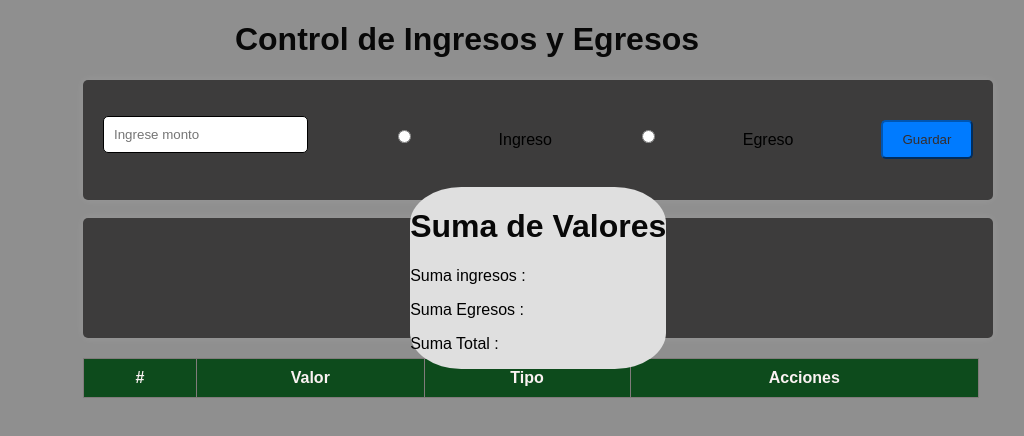
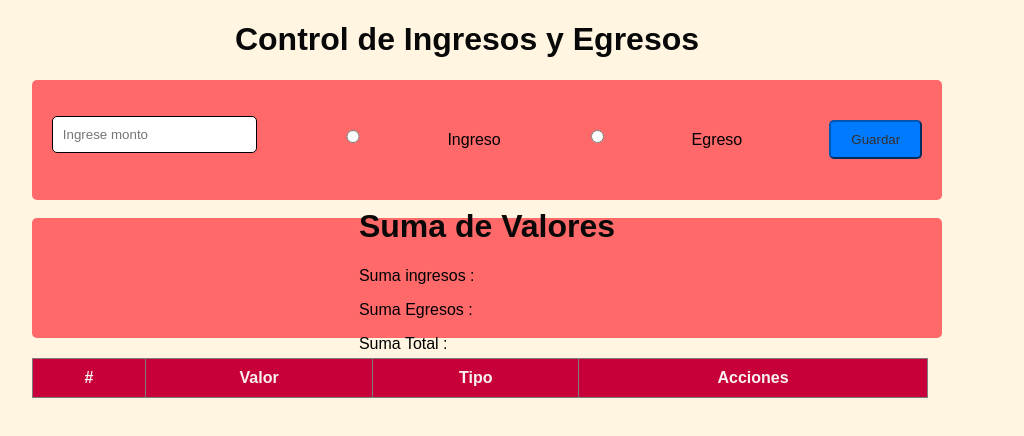
Before and after one commit to BarbatosLopux/presupuesto, a website: page index.html in a window 1280 px wide. Shown: the whole page, without its empty margins (173-1197 px from the left). Drawn offline with Linux system fonts and the light colour scheme; no server answers.

Commit message:
feat: :lipstick: Ajuste de diseños y clores
Se ajusto el diseño de la pagina para una mejor visualizacion, aplicando margenes correctas para una correcta visualizacion y una paleta de colores mas agradable a la  vista

```diff
--- a/style.css
+++ b/style.css
@@ -1,6 +1,6 @@
 body {
     font-family: Arial, sans-serif;
-    background-color: #8f8f8f;
+    background-color: #FFF5E0;
     margin: 0;
     padding: 0;
 }
@@ -18,15 +18,14 @@ h1 {
 
 form {
     width: 68%;
-    background-color: #3d3c3c;
+    background-color: #FF6969;
     padding: 20px;
     border-radius: 5px;
-    box-shadow: 0 0 10px rgba(253, 253, 253, 0.1);
     justify-content: center;
     display: flex;
     align-items: center;
     height: 10vh;
-    margin-left: 20%;
+   margin-left: 16%;
 
 }
 
@@ -60,7 +59,7 @@ table {
     border-collapse: collapse;
     background-color: #fcf4f4;
     margin-top: 20px;
-    margin-left:20% ;
+    margin-left:16% ;
 
 }
 
@@ -74,16 +73,16 @@ th, td {
 }
 
 th {
-    background-color: #0d4b1c;
+    background-color: #C70039;
     color: #faf2f2;
 }
 .btn-eliminar,
 .btn-editar {
-    background-color: #612897;
+    background-color: #141E46;
     color: #dfdfdf;
     border: none;
     padding: 5px 10px;
-    border-radius: 5px;
+    border-radius: 5%;
     cursor: pointer;
     margin-right: 5px;
 }
@@ -92,8 +91,12 @@ th {
 .btn-editar:hover {
     background-color: #2d12a5;
 }
-
-.ShowValue{
-    background-color: #dfdfdf;
-    border-radius: 20%;
+.EstiloValor{
+    color: #fefffe;
+    margin-right: 6%;
+    margin-left: 5%;
+    background-color: #141E46;
+    background-size: cover;
+    border-radius: 5%;
+    padding: 0.8%;
 }
```
